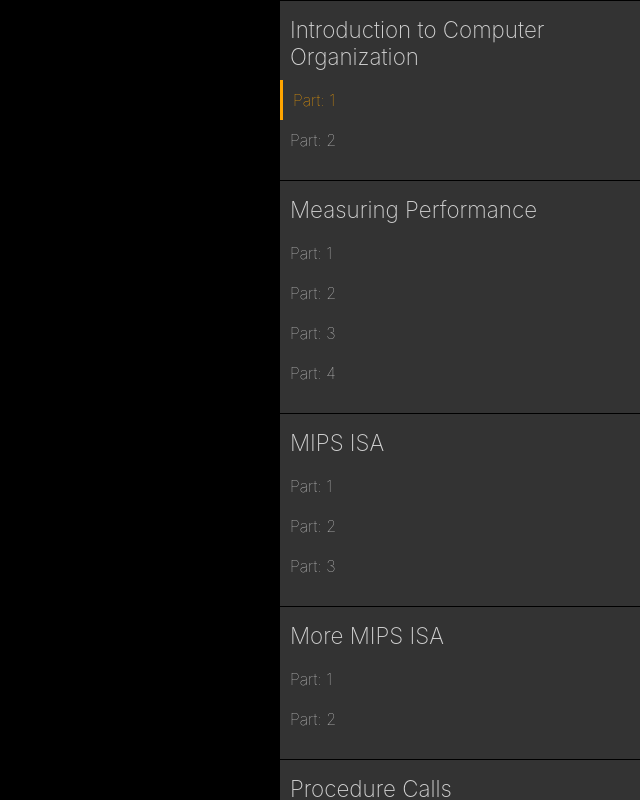
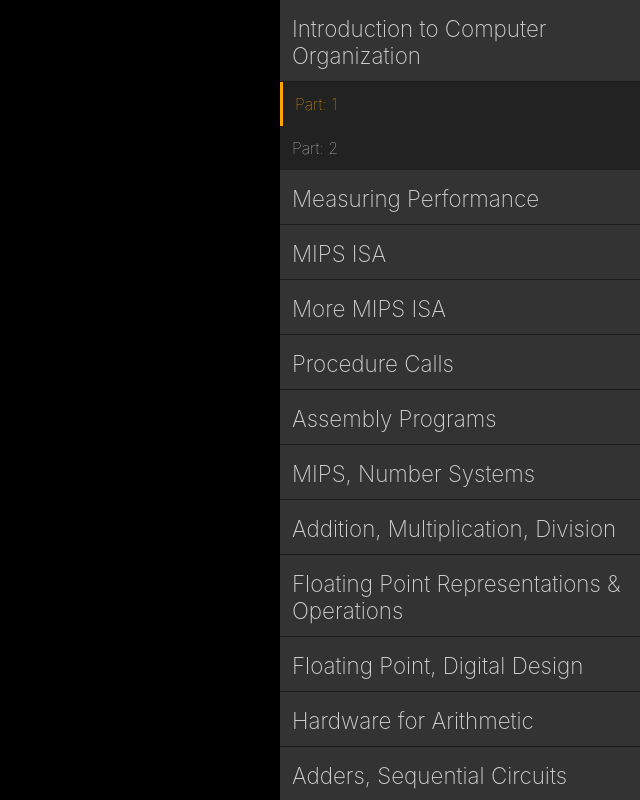
Before and after one commit to dotspencer/videos-cs3810, a plain HTML site: page index.html in a window 1280 px wide. Shown: the whole page, without its empty margins (640-1280 px from the left). Drawn offline with Linux system fonts and the light colour scheme.

Commit message:
Hide and show video groups

```diff
--- a/script.js
+++ b/script.js
@@ -7,6 +7,10 @@ xhr.onreadystatechange = function(){
   if(this.readyState == 4 && this.status == 200){
     data = JSON.parse(this.responseText);
     show(data);
+    debugger;
+    closeAllGroups();
+
+    document.querySelector('.title').classList.add('lock');
     document.querySelector('.vid-link').classList.add('current');
 
     startYoutube();
@@ -25,6 +29,7 @@ function show(data){
     group.classList.add('group');
 
     var title = document.createElement('div');
+    title.addEventListener('click', toggleGroup);
     title.classList.add('title');
     title.innerText = titleText;
 
@@ -50,10 +55,38 @@ function selectVideo() {
   if(previous != null){
     previous.classList.remove('current');
   }
+  // Locking group open
+  var pLock = document.querySelector('.lock');
+  if(pLock != null){
+    pLock.classList.remove('lock');
+  }
+  this.parentElement.querySelector('.title').classList.add('lock');
 
   this.classList.add('current');
+  player.loadVideoById(this.getAttribute('data-id'));
+}
 
-  player.loadVideoById(this.getAttribute('data-id'));
+function closeAllGroups(){
+  var groups = document.querySelectorAll('.group');
+  for (var i = 1; i < groups.length; i++) {
+    var title = groups[i].querySelector('.title');
+    toggle(title);
+  }
+}
+
+function toggleGroup(){
+  var title = this;
+  toggle(title);
+}
+
+function toggle(title){
+  if(!title.classList.contains('open')){
+    title.classList.add('open');
+    title.parentElement.style.height = title.clientHeight + 1 + "px";
+  } else {
+    title.classList.remove('open');
+    title.parentElement.style.height = "";
+  }
 }
 
 /*-=-=-=-=-=-=-=-=-*/
--- a/style.css
+++ b/style.css
@@ -23,23 +23,30 @@ body{
     color: lightgray;
 }
 .vid-link{
-  padding: 10px;
+  padding: 12px;
   cursor: pointer;
+  background-color: #222;
 }
 .vid-link:hover{
-  background-color: #444;
+  background-color: #1b1b1b;
 }
 .vid-link.current{
   color: orange;
   border-left: 3px solid orange;
 }
 .title{
-  padding: 15px 10px 10px;
+  padding: 15px 12px 12px;
   font-size: 1.4em;
-  border-top: 1px solid #000;
-  cursor: default;
+  cursor: pointer;
   font-weight: 200;
+  border-bottom: 1px solid #1b1b1b;
 }
-.group + .group{
-  margin-top: 20px;
+.title:hover{
+  background-color: #444;
 }
+.title.lock{
+  pointer-events: none;
+}
+.group{
+  overflow: hidden;
+}
```
